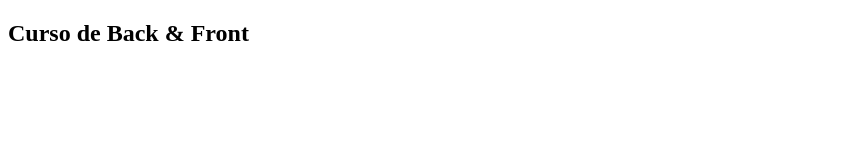
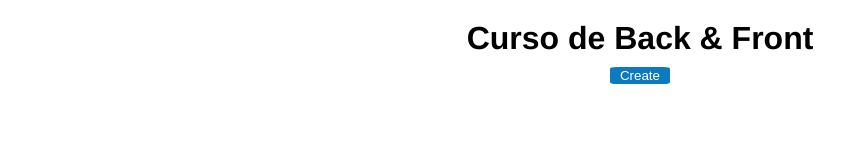
Before and after one commit to Gropp/TypeScript, a website built with webpack: page frontend/public/index.html in a window 1280 px wide. Shown: the whole page, without its empty margins (0-867 px from the left). Built offline with nearby package versions, Linux system fonts and the light colour scheme.

Commit message:
Integracao do back com o  front

```diff
--- /dev/null
+++ b/frontend/public/assets/css/styles.css
@@ -0,0 +1,19 @@
+* {
+    margin: 0;
+}
+
+#container {
+    margin-top: 20px;
+    font-family: 'Franklin Gothic Medium', 'Arial Narrow', Arial, sans-serif;
+    font-style: bold;
+    text-align: center;
+}
+
+button {
+    width: 60px;
+    color: white;
+    margin-top: 10px;
+    background: rgb(12, 122, 190);
+    border: none;
+    border-radius: 10%;
+}
--- a/frontend/public/index.html
+++ b/frontend/public/index.html
@@ -1,14 +1,35 @@
 <!DOCTYPE html>
-<html lang="en">
+<html lang="pt-br">
 <head>
     <meta charset="UTF-8">
     <meta http-equiv="X-UA-Compatible" content="IE=edge">
     <meta name="viewport" content="width=device-width, initial-scale=1.0">
-    <link rel="stylesheet" href=" "/>
+    <link rel="stylesheet" type="text/css" href="./assets/css/styles.css" />
     <title>Curso de Back e Front com TypeScript</title>
 </head>
 <body>
-    <h2>Curso de Back & Front</h2>
-    <script src="dist/index.js"></script>
+    <div id="container">
+        <h1>Curso de Back & Front</h1>
+
+        <button id="create">Create</button>
+    </div>
+
+    <!-- <script src="dist/index.js"></script> -->
+    <script>
+        const buttonCreate = document.querySelector('#create');
+
+        buttonCreate.addEventListener('click', async function(){
+            try{
+                const response = await fetch('http://localhost:3000/user/create', {
+                    method:'post'
+                });
+
+                console.log(await response.json());
+            } catch(error) {
+                console.log(error);
+            }
+            // console.log("create"); para testar o evento
+        })
+    </script>
 </body>
 </html>
```
Also changed, not shown: backend/controllers/User.ts (added, +7 -0 lines), backend/routes/user.ts (added, +12 -0 lines), backend/src/app.ts (+9 -0 lines).
